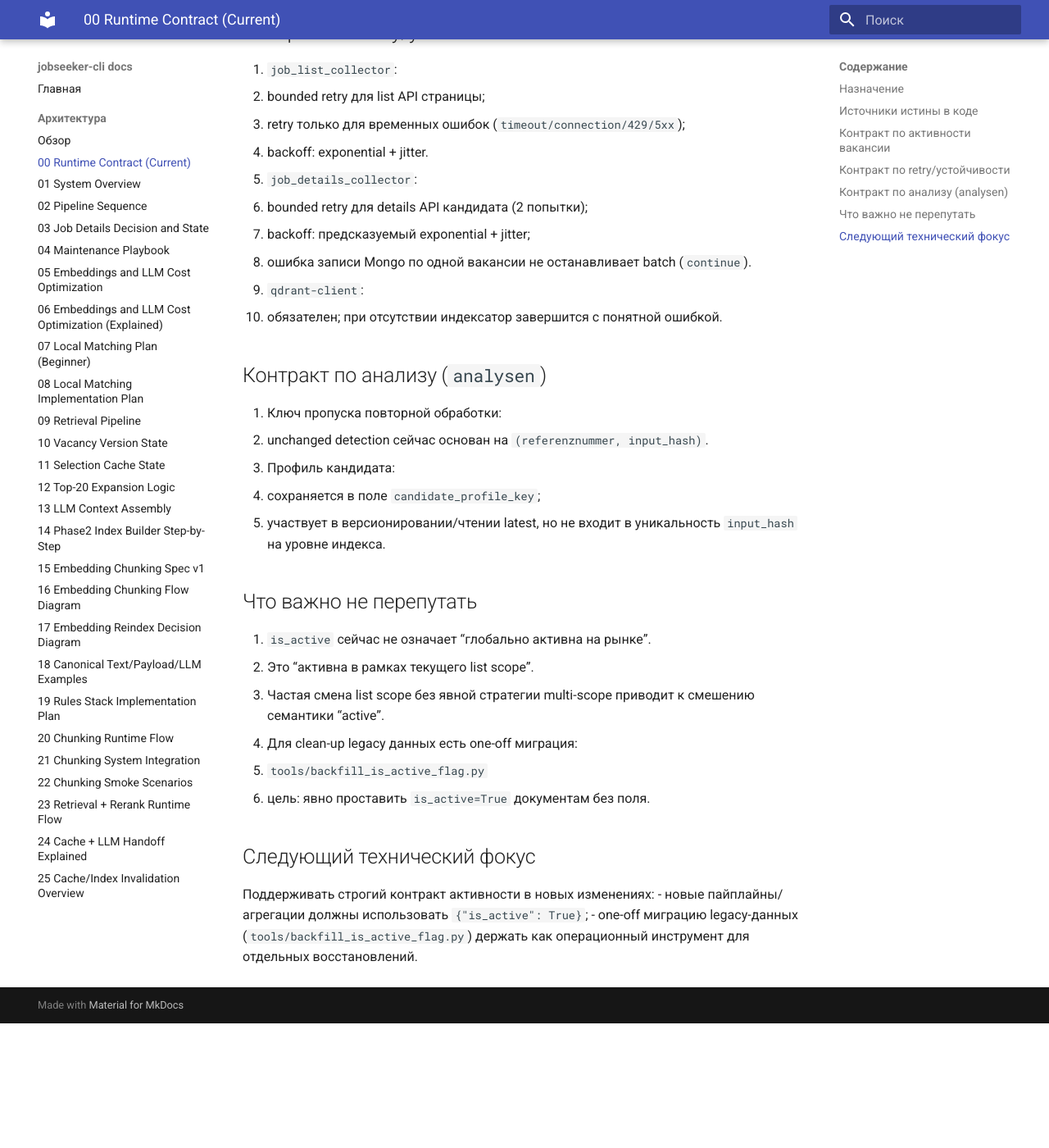
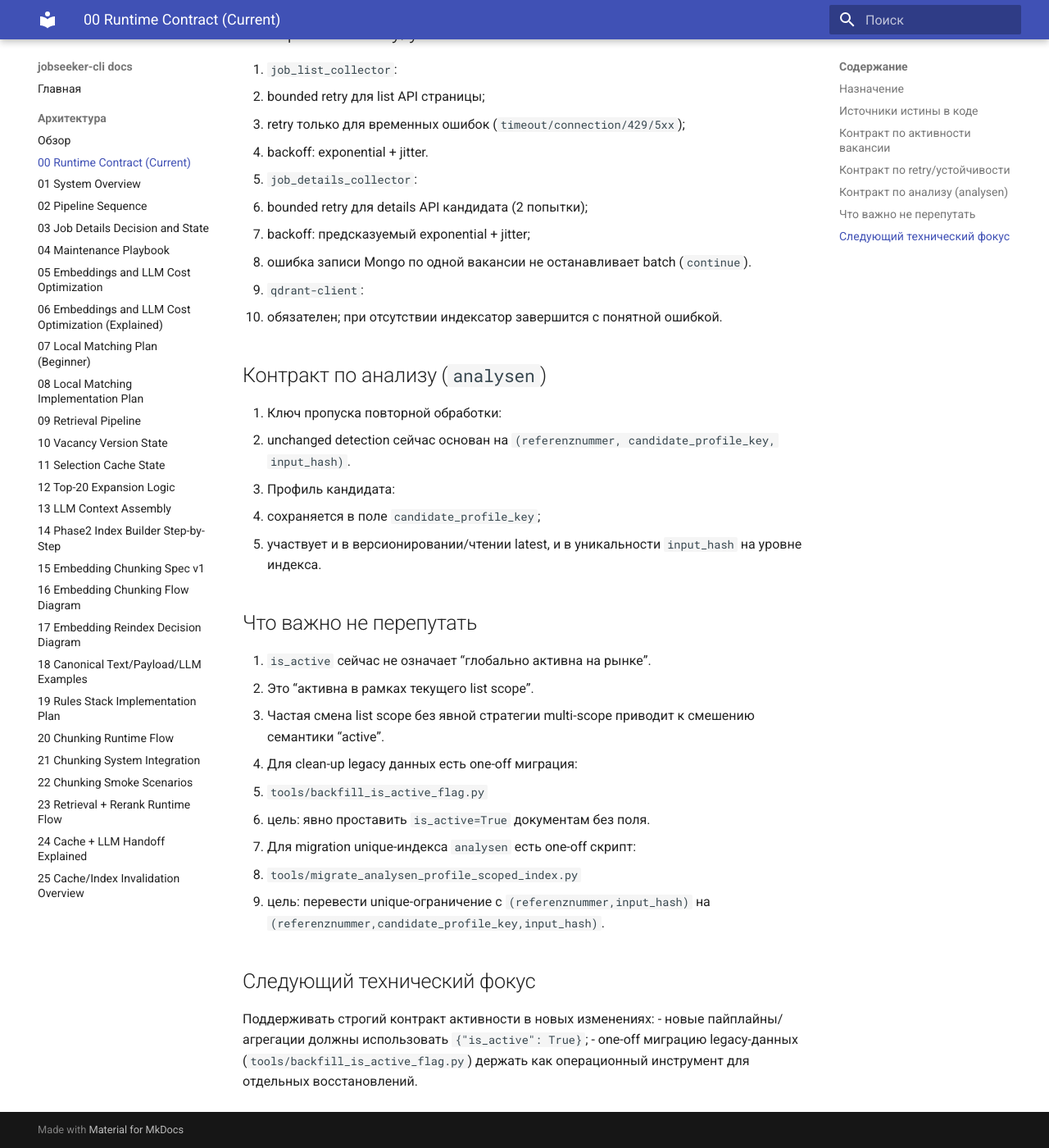
Before and after one commit to oleksiydi/jobseeker-cli-dev, an MkDocs documentation site: the page built from docs/architecture/00-runtime-contract.md, in a window 1280 px wide and 1400 px high, scrolled down 1062 px. Shown: the whole window at 82% size. Built offline with MkDocs 1.6.1 and Material for MkDocs 9.7.7, drawn with Linux system fonts in a browser that asks for light colours; a script that is not in the unit is left out; before the commit the page ends 2310 px from its top, so only the background shows below that.

Commit message:
Sync architecture docs for profile-scoped analysis uniqueness
Update runtime and architecture docs to reflect (referenznummer,candidate_profile_key,input_hash) unchanged detection and document one-off index migration tool.

```diff
--- a/docs/architecture/00-runtime-contract.md
+++ b/docs/architecture/00-runtime-contract.md
@@ -49,11 +49,11 @@ Last verified: `2026-02-22`
 ## Контракт по анализу (`analysen`)
 
 1. Ключ пропуска повторной обработки:
-- unchanged detection сейчас основан на `(referenznummer, input_hash)`.
+- unchanged detection сейчас основан на `(referenznummer, candidate_profile_key, input_hash)`.
 
 2. Профиль кандидата:
 - сохраняется в поле `candidate_profile_key`;
-- участвует в версионировании/чтении latest, но не входит в уникальность `input_hash` на уровне индекса.
+- участвует и в версионировании/чтении latest, и в уникальности `input_hash` на уровне индекса.
 
 ## Что важно не перепутать
 
@@ -66,6 +66,10 @@ Last verified: `2026-02-22`
 - `tools/backfill_is_active_flag.py`
 - цель: явно проставить `is_active=True` документам без поля.
 
+4. Для migration unique-индекса `analysen` есть one-off скрипт:
+- `tools/migrate_analysen_profile_scoped_index.py`
+- цель: перевести unique-ограничение с `(referenznummer,input_hash)` на `(referenznummer,candidate_profile_key,input_hash)`.
+
 ## Следующий технический фокус
 
 Поддерживать строгий контракт активности в новых изменениях:
```
Also changed, not shown: docs/architecture/01-system-overview.md (+1 -1 lines), docs/architecture/02-pipelines-sequence.md (+2 -2 lines), docs/architecture/04-maintenance-playbook.md (+1 -1 lines), docs/architecture/05-embeddings-and-llm-cost-optimization-ru.md (+1 -1 lines), docs/architecture/06-embeddings-and-llm-cost-optimization-ru-explained.md (+1 -1 lines).
